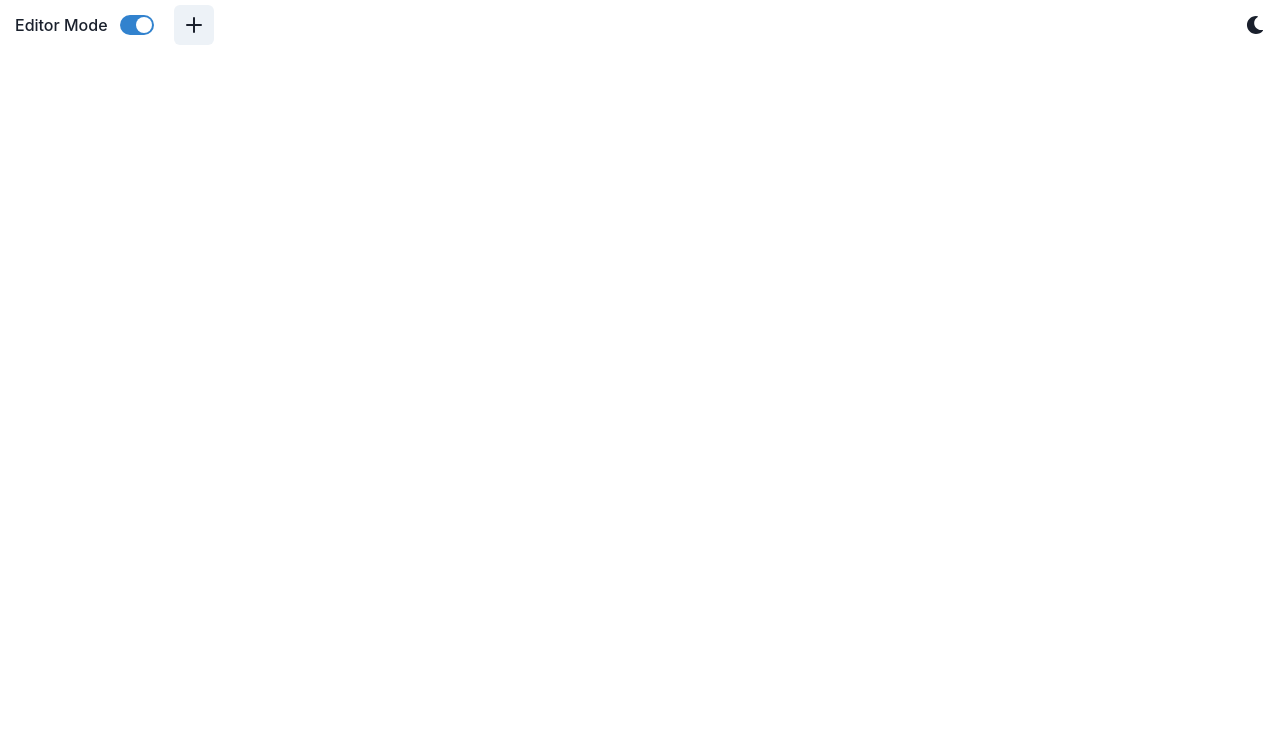
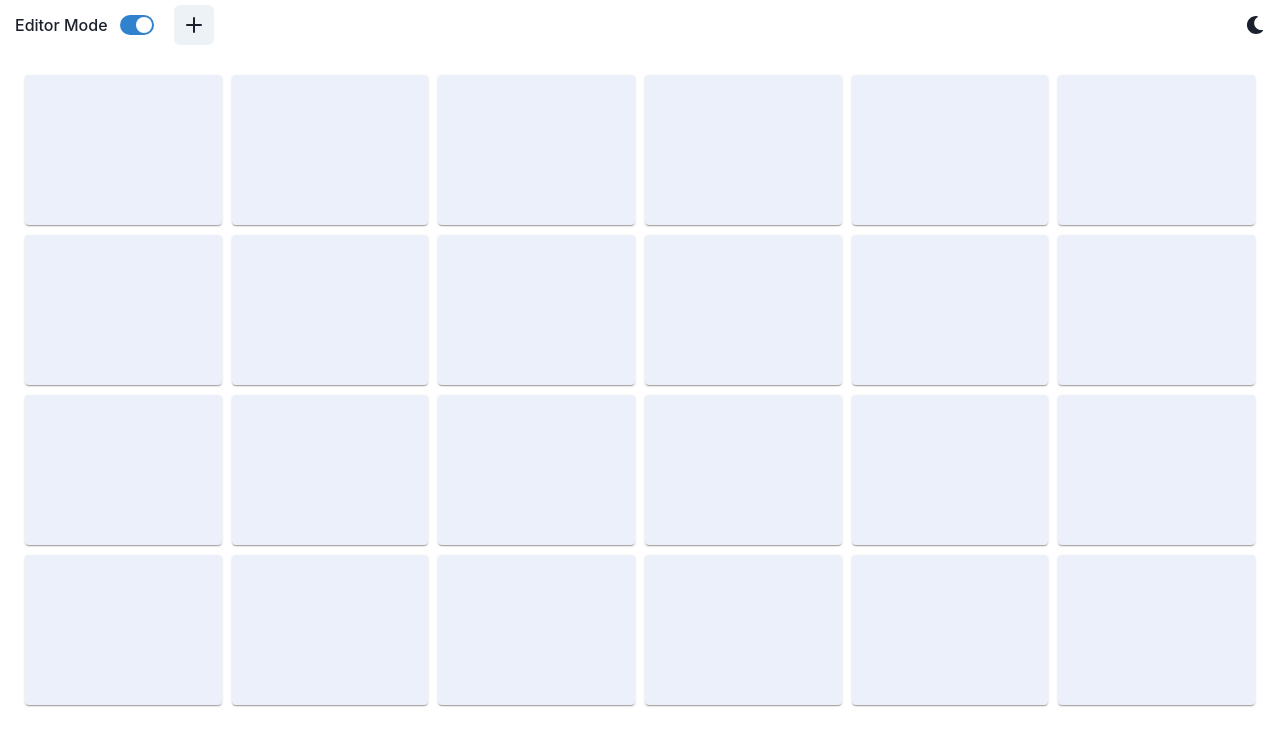
Before and after one commit to AVu120/dashboard-editor, a React (Create React App) app: page / in a window 1280 px wide. Shown: the top 746 px of the page. Built offline with nearby package versions, Linux system fonts and the light colour scheme.

Commit message:
Save progress of adding empty panels behind widgets.

```diff
--- /dev/null
+++ b/src/pages/editor/Editor.module.scss
@@ -0,0 +1,29 @@
+.Editor {
+  position: relative;
+}
+
+.emptyPanelsgrid {
+  display: grid;
+  grid-template-columns: repeat(6, 1fr);
+  grid-gap: 10px 10px;
+  padding: 10px;
+  // z-index: 1;
+  // position: absolute;
+  // top: 0;
+  background-color: inherit;
+}
+
+.emptyPanel {
+  background-color: rgb(235, 240, 250);
+  height: 150px;
+  border-radius: 4px;
+  box-shadow: 0px 2px 1px -1px rgba(0, 0, 0, 0.2),
+    0px 1px 1px 0px rgba(0, 0, 0, 0.14), 0px 1px 3px 0px rgba(0, 0, 0, 0.12);
+}
+
+// .widgetLayout {
+//   background-color: inherit;
+//   z-index: 2;
+//   position: absolute;
+//   top: 0px;
+// }
--- a/src/pages/editor/Editor.tsx
+++ b/src/pages/editor/Editor.tsx
@@ -1,6 +1,7 @@
 import React, { FC, Dispatch, SetStateAction } from "react";
 import { IWidgetPosition } from "../../types/common";
 import WidgetGrid from "../../components/common/widgetGrid/WidgetGrid";
+import styles from "./Editor.module.scss";
 
 interface IEditorProps {
   layout: IWidgetPosition[];
@@ -15,8 +16,22 @@ const Editor: FC<IEditorProps> = ({
   deleteWidget,
   isEditorModeOn,
 }) => {
+  const numberOfEmptyPanelsInGrid =
+    // layout.length
+    //   ? Math.max(...layout.map((widget) => widget.y)) * 24 + 24
+    //   : 24;
+    24;
   return (
-    <WidgetGrid {...{ layout, setLayout, deleteWidget, isEditorModeOn }} />
+    <div className={styles.Editor}>
+      <div className={styles.emptyPanelsgrid}>
+        {Array.from({ length: numberOfEmptyPanelsInGrid }).map((_) => (
+          <div className={styles.emptyPanel}></div>
+        ))}
+      </div>
+      <div className={styles.widgetLayout}>
+        <WidgetGrid {...{ layout, setLayout, deleteWidget, isEditorModeOn }} />
+      </div>
+    </div>
   );
 };
 
```
Also changed, not shown: src/components/common/widgetGrid/WidgetGrid.module.scss (deleted).
